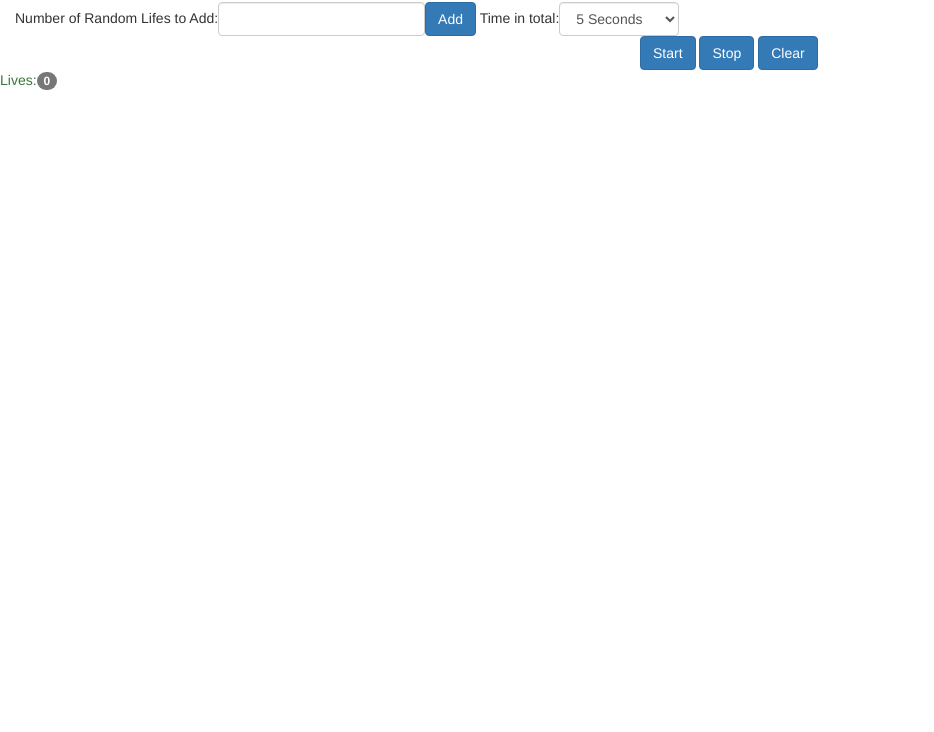
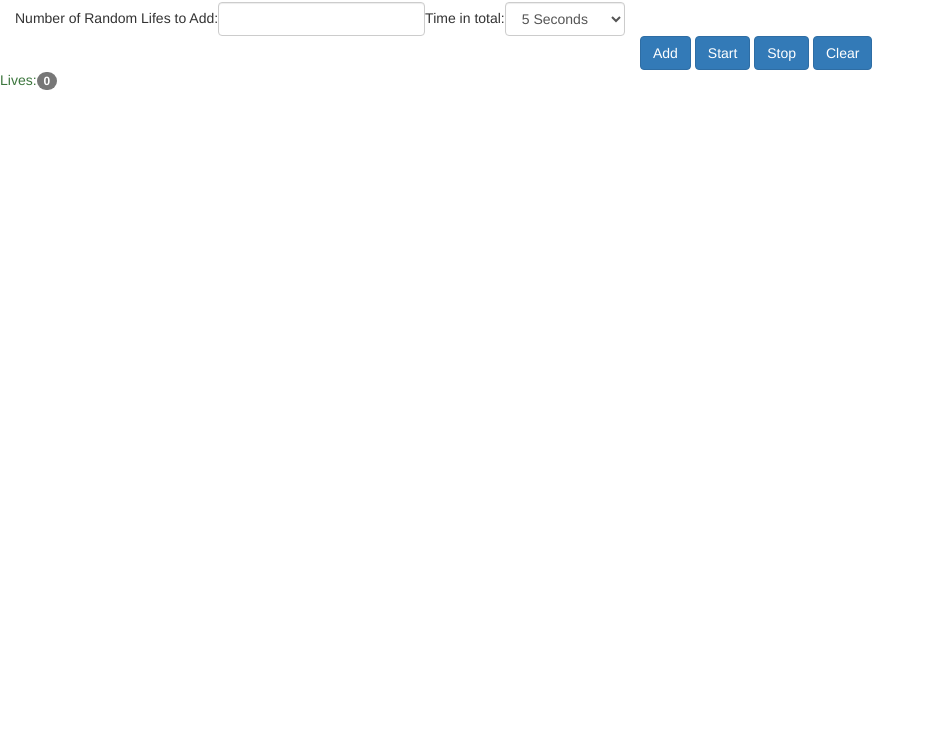
Before and after one commit to zxmmxzzxmmxz/zxmmxzzxmmxz.github.io, a plain HTML site: page index.html in a window 1280 px wide. Shown: the part 68-800 px from the top of the page, without its empty margins (0-934 px from the left). Drawn offline with nearby package versions, Linux system fonts and the light colour scheme; a script that the page names is missing.

Commit message:
Update index.html

```diff
--- a/index.html
+++ b/index.html
@@ -13,7 +13,7 @@
 <div id = "main" class = "container-fluid">
 <form class="form-inline">
 <div class = "form-group">
-Number of Random Lifes to Add:<input id="num_lives_start" class = "form-control"><button id = "add" class="btn btn-primary">Add</button> Time in total:<select id="time_type" class = "form-control">
+Number of Random Lifes to Add:<input id="num_lives_start" class = "form-control">Time in total:<select id="time_type" class = "form-control">
 																<option value ="5">5 Seconds</option>
 																<option value ="10">10 Seconds</option>
 																<option value ="15">15 Seconds</option>
@@ -25,6 +25,7 @@ Number of Random Lifes to Add:<input id="num_lives_start" class = "form-control"
 </div>
 </form>
 </div>
+<button id = "add" class="btn btn-primary">Add</button>
 <button id = "start" class="btn btn-primary">Start</button>
 <button id = "stop" class="btn btn-primary">Stop</button>
 <button id = "clear" class="btn btn-primary">Clear</button>
```
